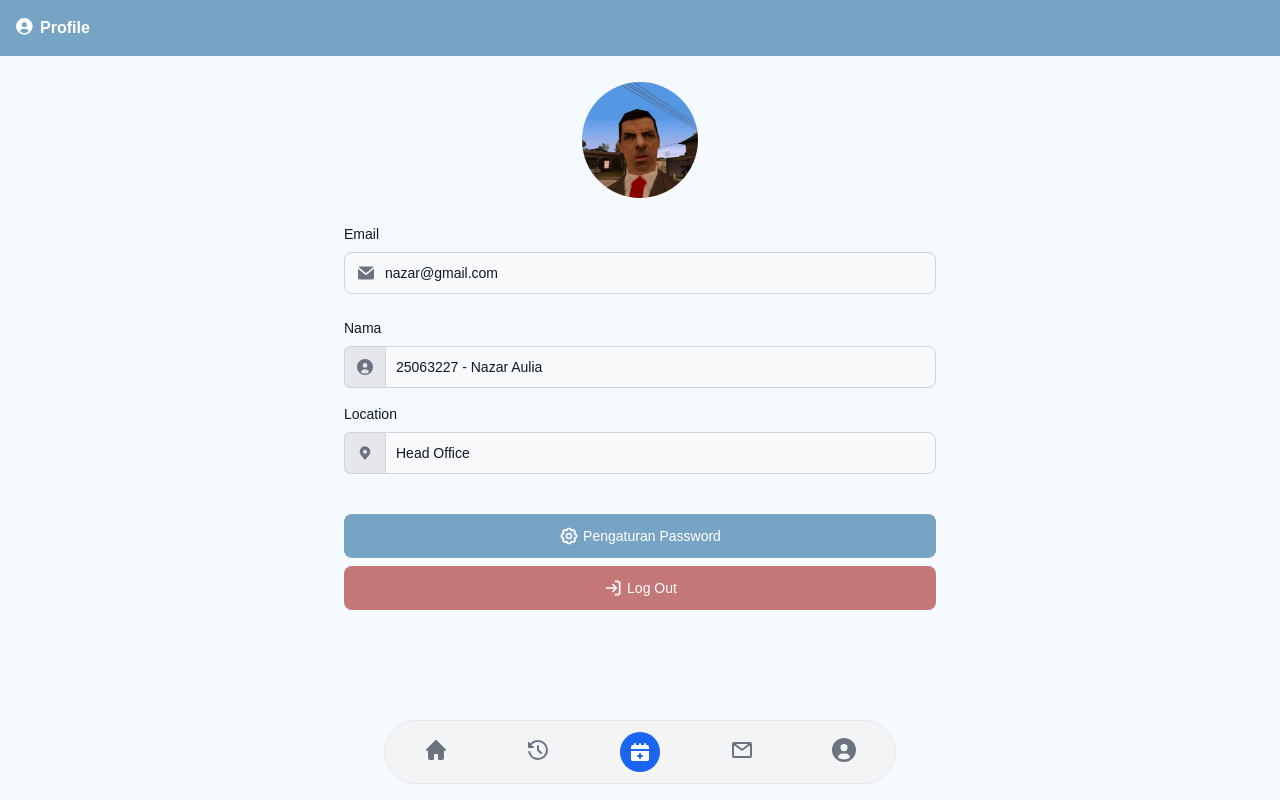
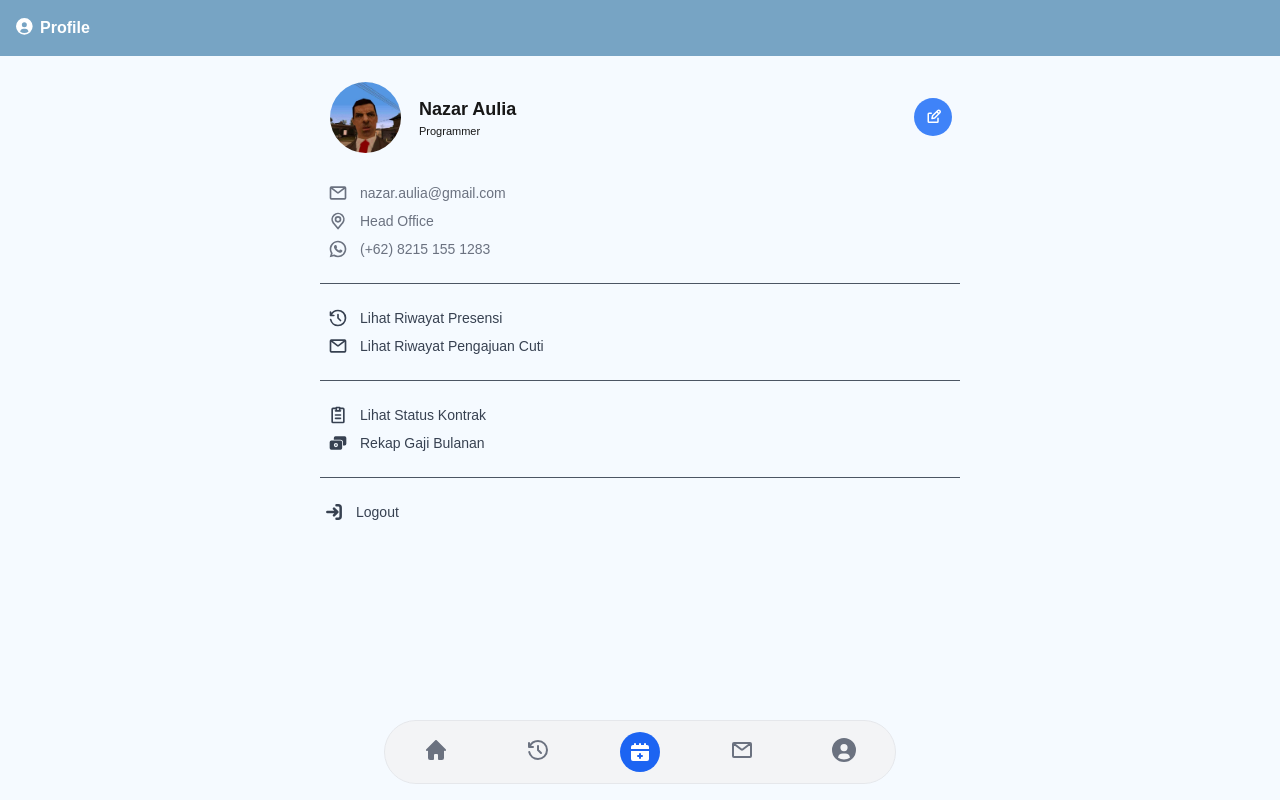
Before and after one commit to Nazarnazz/hrms-ui, a Next.js app: page /user/profile in a window 1280 px wide. Built offline with nearby package versions, Linux system fonts and the light colour scheme.

Commit message:
halaman profil user

```diff
--- a/src/app/user/profile/page.js
+++ b/src/app/user/profile/page.js
@@ -14,98 +14,118 @@ export default function Profile() {
             <div className="flex justify-center text-white">Profile</div>
           </div>
         </div>
-        <div className="p-4 m-2">
-          <center>
-            <Image width={120} height={120} priority className="rounded-full border-2" src="/assets/image/mrbean.jpg" alt="profile" />
-          </center>
+        <div className="px-6">
+          <div className="pb-6 mx-auto full-w max-w-screen-sm items-center">
+            <div className="grid grid-cols-4">
+              <div className="flex items-center gap-2 col-span-3">
+                <div className="py-4 m-2">
+                  <Image width={75} height={75} priority className="rounded-full border-2" src="/assets/image/mrbean.jpg" alt="profile" />
                 </div>
-        <div className="px-4">
-          <div className="px-6 mx-auto full-w max-w-screen-sm items-center">
-            <label htmlFor="input-group-1" className="block mb-2 text-sm font-medium text-gray-900 dark:text-white">
-              Email
-            </label>
-            <div className="relative mb-6">
-              <div className="absolute inset-y-0 start-0 flex items-center ps-3.5 pointer-events-none">
-                <svg className="w-4 h-4 text-gray-500 dark:text-gray-400" aria-hidden="true" xmlns="http://www.w3.org/2000/svg" fill="currentColor" viewBox="0 0 20 16">
-                  <path d="m10.036 8.278 9.258-7.79A1.979 1.979 0 0 0 18 0H2A1.987 1.987 0 0 0 .641.541l9.395 7.737Z" />
-                  <path d="M11.241 9.817c-.36.275-.801.425-1.255.427-.428 0-.845-.138-1.187-.395L0 2.6V14a2 2 0 0 0 2 2h16a2 2 0 0 0 2-2V2.5l-8.759 7.317Z" />
+
+                <div className="flex flex-col">
+                  <span className="font-bold text-lg">Nazar Aulia</span>
+                  <span className="text-[11px]">Programmer</span>
+                </div>
+              </div>
+              <div className="flex justify-end items-center pe-2">
+                <div className="bg-blue-500 px-2 py-2 rounded-full hover:bg-blue-600">
+                  <svg class="w-5.5 h-5.5 ps-1 text-white" aria-hidden="true" xmlns="http://www.w3.org/2000/svg" width="24" height="24" fill="none" viewBox="0 0 24 24">
+                    <path
+                      stroke="currentColor"
+                      stroke-linecap="round"
+                      stroke-linejoin="round"
+                      stroke-width="2"
+                      d="m14.304 4.844 2.852 2.852M7 7H4a1 1 0 0 0-1 1v10a1 1 0 0 0 1 1h11a1 1 0 0 0 1-1v-4.5m2.409-9.91a2.017 2.017 0 0 1 0 2.853l-6.844 6.844L8 14l.713-3.565 6.844-6.844a2.015 2.015 0 0 1 2.852 0Z"
+                    />
                   </svg>
                 </div>
-              <input
-                type="text"
-                id="input-group-1"
-                className="bg-gray-50 border border-gray-300 text-gray-900 text-sm rounded-lg focus:ring-blue-500 focus:border-blue-500 block w-full ps-10 p-2.5  dark:bg-gray-700 dark:border-gray-600 dark:placeholder-gray-400 dark:text-white dark:focus:ring-blue-500 dark:focus:border-blue-500"
-                value="nazar@gmail.com"
-                disabled
-              />
               </div>
             </div>
-          <div className="px-6 mx-auto full-w max-w-screen-sm items-center">
-            <label htmlFor="website-admin" className="block mb-2 text-sm font-medium text-gray-900 dark:text-white">
-              Nama
-            </label>
-            <div className="flex">
-              <span className="inline-flex items-center px-3 mb-4 text-sm text-gray-900 bg-gray-200 border rounded-e-0 border-gray-300 border-e-0 rounded-s-md dark:bg-gray-600 dark:text-gray-400 dark:border-gray-600">
-                <svg className="w-4 h-4 text-gray-500 dark:text-gray-400" aria-hidden="true" xmlns="http://www.w3.org/2000/svg" fill="currentColor" viewBox="0 0 20 20">
-                  <path d="M10 0a10 10 0 1 0 10 10A10.011 10.011 0 0 0 10 0Zm0 5a3 3 0 1 1 0 6 3 3 0 0 1 0-6Zm0 13a8.949 8.949 0 0 1-4.951-1.488A3.987 3.987 0 0 1 9 13h2a3.987 3.987 0 0 1 3.951 3.512A8.949 8.949 0 0 1 10 18Z" />
+            <div className="py-1 pl-2 flex items-center gap-3">
+              <svg class="w-5 h-5 text-gray-500 dark:text-white" aria-hidden="true" xmlns="http://www.w3.org/2000/svg" width="24" height="24" fill="none" viewBox="0 0 24 24">
+                <path stroke="currentColor" stroke-linecap="round" stroke-width="2" d="m3.5 5.5 7.893 6.036a1 1 0 0 0 1.214 0L20.5 5.5M4 19h16a1 1 0 0 0 1-1V6a1 1 0 0 0-1-1H4a1 1 0 0 0-1 1v12a1 1 0 0 0 1 1Z" />
               </svg>
-              </span>
-              <input
-                type="text"
-                id="website-admin"
-                className="rounded-none rounded-e-lg bg-gray-50 border text-gray-900 focus:ring-blue-500 focus:border-blue-500 block flex-1 min-w-0 w-full text-sm border-gray-300 p-2.5  dark:bg-gray-700 dark:border-gray-600 dark:placeholder-gray-400 mb-4 dark:text-white dark:focus:ring-blue-500 dark:focus:border-blue-500"
-                value="25063227 - Nazar Aulia"
-                disabled
-              />
+
+              <span className="text-sm text-gray-500">nazar.aulia@gmail.com</span>
             </div>
-          </div>
-          <div className="px-6 mx-auto full-w max-w-screen-sm items-center">
-            <label htmlFor="website-admin-2" className="block mb-2 text-sm font-medium text-gray-900 dark:text-white">
-              Location
-            </label>
-            <div className="flex">
-              <span className="inline-flex items-center px-3 text-sm text-gray-900 bg-gray-200 border rounded-e-0 border-gray-300 border-e-0 rounded-s-md dark:bg-gray-600 dark:text-gray-400 dark:border-gray-600">
-                <svg className="w-4 h-4  text-gray-500 dark:text-gray-400" aria-hidden="true" xmlns="http://www.w3.org/2000/svg" width="24" height="24" fill="currentColor" viewBox="0 0 24 24">
+            <div className="py-1 pl-2 flex items-center gap-3">
+              <svg class="w-5 h-5 text-gray-500 dark:text-white" aria-hidden="true" xmlns="http://www.w3.org/2000/svg" width="24" height="24" fill="none" viewBox="0 0 24 24">
+                <path stroke="currentColor" stroke-linecap="round" stroke-linejoin="round" stroke-width="2" d="M12 13a3 3 0 1 0 0-6 3 3 0 0 0 0 6Z" />
                 <path
-                    fillRule="evenodd"
-                    d="M11.906 1.994a8.002 8.002 0 0 1 8.09 8.421 7.996 7.996 0 0 1-1.297 3.957.996.996 0 0 1-.133.204l-.108.129c-.178.243-.37.477-.573.699l-5.112 6.224a1 1 0 0 1-1.545 0L5.982 15.26l-.002-.002a18.146 18.146 0 0 1-.309-.38l-.133-.163a.999.999 0 0 1-.13-.202 7.995 7.995 0 0 1 6.498-12.518ZM15 9.997a3 3 0 1 1-5.999 0 3 3 0 0 1 5.999 0Z"
-                    clipRule="evenodd"
+                  stroke="currentColor"
+                  stroke-linecap="round"
+                  stroke-linejoin="round"
+                  stroke-width="2"
+                  d="M17.8 13.938h-.011a7 7 0 1 0-11.464.144h-.016l.14.171c.1.127.2.251.3.371L12 21l5.13-6.248c.194-.209.374-.429.54-.659l.13-.155Z"
                 />
               </svg>
-              </span>
-              <input
-                type="text"
-                id="website-admin-2"
-                className="rounded-none rounded-e-lg bg-gray-50 border text-gray-900 focus:ring-blue-500 focus:border-blue-500 block flex-1 min-w-0 w-full text-sm border-gray-300 p-2.5  dark:bg-gray-700 dark:border-gray-600 dark:placeholder-gray-400 dark:text-white dark:focus:ring-blue-500 dark:focus:border-blue-500"
-                value="Head Office"
-                disabled
+              <span className="text-sm text-gray-500">Head Office</span>
+            </div>
+            <div className="py-1 pl-2 flex items-center gap-3">
+              <svg class="w-5 h-5 text-gray-500 dark:text-white" aria-hidden="true" xmlns="http://www.w3.org/2000/svg" width="24" height="24" fill="none" viewBox="0 0 24 24">
+                <path
+                  fill="currentColor"
+                  fill-rule="evenodd"
+                  d="M12 4a8 8 0 0 0-6.895 12.06l.569.718-.697 2.359 2.32-.648.379.243A8 8 0 1 0 12 4ZM2 12C2 6.477 6.477 2 12 2s10 4.477 10 10-4.477 10-10 10a9.96 9.96 0 0 1-5.016-1.347l-4.948 1.382 1.426-4.829-.006-.007-.033-.055A9.958 9.958 0 0 1 2 12Z"
+                  clip-rule="evenodd"
                 />
+                <path
+                  fill="currentColor"
+                  d="M16.735 13.492c-.038-.018-1.497-.736-1.756-.83a1.008 1.008 0 0 0-.34-.075c-.196 0-.362.098-.49.291-.146.217-.587.732-.723.886-.018.02-.042.045-.057.045-.013 0-.239-.093-.307-.123-1.564-.68-2.751-2.313-2.914-2.589-.023-.04-.024-.057-.024-.057.005-.021.058-.074.085-.101.08-.079.166-.182.249-.283l.117-.14c.121-.14.175-.25.237-.375l.033-.066a.68.68 0 0 0-.02-.64c-.034-.069-.65-1.555-.715-1.711-.158-.377-.366-.552-.655-.552-.027 0 0 0-.112.005-.137.005-.883.104-1.213.311-.35.22-.94.924-.94 2.16 0 1.112.705 2.162 1.008 2.561l.041.06c1.161 1.695 2.608 2.951 4.074 3.537 1.412.564 2.081.63 2.461.63.16 0 .288-.013.4-.024l.072-.007c.488-.043 1.56-.599 1.804-1.276.192-.534.243-1.117.115-1.329-.088-.144-.239-.216-.43-.308Z"
+                />
+              </svg>
+
+              <span className="text-sm text-gray-500">(+62) 8215 155 1283</span>
             </div>
-            <div className="mt-10">
-              <Link href={"/user/pengaturan"}>
-                <div className="px-6 mx-auto full-w max-w-screen-sm items-center bg-[#77A4C4] dark:bg-[#567f9f] p-3 rounded-lg hover:bg-[#567f9f] dark:hover:bg-[#77A4C4] flex gap-1 justify-center text-sm text-white">
-                  <svg className="w-5 h-5 text-white" aria-hidden="true" xmlns="http://www.w3.org/2000/svg" width="24" height="24" fill="none" viewBox="0 0 24 24">
+            <div className="border-b border-gray-600 my-5"></div>
+            <div className="py-1 pl-2 hover:bg-gray-200  flex items-center gap-3 group">
+              <svg class="w-5 h-5 text-gray-700 dark:text-white" aria-hidden="true" xmlns="http://www.w3.org/2000/svg" width="24" height="24" fill="none" viewBox="0 0 24 24">
                 <path
                   stroke="currentColor"
-                      strokeLinecap="round"
-                      strokeLinejoin="round"
-                      strokeWidth="2"
-                      d="M21 13v-2a1 1 0 0 0-1-1h-.757l-.707-1.707.535-.536a1 1 0 0 0 0-1.414l-1.414-1.414a1 1 0 0 0-1.414 0l-.536.535L14 4.757V4a1 1 0 0 0-1-1h-2a1 1 0 0 0-1 1v.757l-1.707.707-.536-.535a1 1 0 0 0-1.414 0L4.929 6.343a1 1 0 0 0 0 1.414l.536.536L4.757 10H4a1 1 0 0 0-1 1v2a1 1 0 0 0 1 1h.757l.707 1.707-.535.536a1 1 0 0 0 0 1.414l1.414 1.414a1 1 0 0 0 1.414 0l.536-.535 1.707.707V20a1 1 0 0 0 1 1h2a1 1 0 0 0 1-1v-.757l1.707-.708.536.536a1 1 0 0 0 1.414 0l1.414-1.414a1 1 0 0 0 0-1.414l-.535-.536.707-1.707H20a1 1 0 0 0 1-1Z"
+                  stroke-linecap="round"
+                  stroke-linejoin="round"
+                  stroke-width="2"
+                  d="M12 8v4l3 3M3.22302 14C4.13247 18.008 7.71683 21 12 21c4.9706 0 9-4.0294 9-9 0-4.97056-4.0294-9-9-9-3.72916 0-6.92858 2.26806-8.29409 5.5M7 9H3V5"
                 />
-                    <path stroke="currentColor" strokeLinecap="round" strokeLinejoin="round" strokeWidth="2" d="M12 15a3 3 0 1 0 0-6 3 3 0 0 0 0 6Z" />
               </svg>
-                  Pengaturan Password
+              <span className="text-sm text-gray-700">Lihat Riwayat Presensi</span>
+            </div>
+            <div className="py-1 pl-2 hover:bg-gray-200 flex items-center gap-3 group">
+              <svg class="w-5 h-5 text-gray-700 dark:text-white" aria-hidden="true" xmlns="http://www.w3.org/2000/svg" width="24" height="24" fill="none" viewBox="0 0 24 24">
+                <path stroke="currentColor" stroke-linecap="round" stroke-width="2" d="m3.5 5.5 7.893 6.036a1 1 0 0 0 1.214 0L20.5 5.5M4 19h16a1 1 0 0 0 1-1V6a1 1 0 0 0-1-1H4a1 1 0 0 0-1 1v12a1 1 0 0 0 1 1Z" />
+              </svg>
+
+              <span className="text-sm text-gray-700">Lihat Riwayat Pengajuan Cuti</span>
+            </div>
+            <div className="border-b border-gray-600 my-5"></div>
+
+            <div className="py-1 pl-2 hover:bg-gray-200 flex items-center gap-3 group">
+              <svg class="w-5 h-5 text-gray-700 dark:text-white" aria-hidden="true" xmlns="http://www.w3.org/2000/svg" width="24" height="24" fill="none" viewBox="0 0 24 24">
+                <path stroke="currentColor" stroke-linecap="round" stroke-linejoin="round" stroke-width="2" d="M15 4h3a1 1 0 0 1 1 1v15a1 1 0 0 1-1 1H6a1 1 0 0 1-1-1V5a1 1 0 0 1 1-1h3m0 3h6m-6 5h6m-6 4h6M10 3v4h4V3h-4Z" />
+              </svg>
+
+              <span className="text-sm text-gray-700">Lihat Status Kontrak</span>
+            </div>
+            <div className="py-1 pl-2 hover:bg-gray-200 flex items-center gap-3 group">
+              <svg class="w-5 h-5 text-gray-700 dark:text-white" aria-hidden="true" xmlns="http://www.w3.org/2000/svg" width="24" height="24" fill="currentColor" viewBox="0 0 24 24">
+                <path fill-rule="evenodd" d="M7 6a2 2 0 0 1 2-2h11a2 2 0 0 1 2 2v7a2 2 0 0 1-2 2h-2v-4a3 3 0 0 0-3-3H7V6Z" clip-rule="evenodd" />
+                <path fill-rule="evenodd" d="M2 11a2 2 0 0 1 2-2h11a2 2 0 0 1 2 2v7a2 2 0 0 1-2 2H4a2 2 0 0 1-2-2v-7Zm7.5 1a2.5 2.5 0 1 0 0 5 2.5 2.5 0 0 0 0-5Z" clip-rule="evenodd" />
+                <path d="M10.5 14.5a1 1 0 1 1-2 0 1 1 0 0 1 2 0Z" />
+              </svg>
+
+              <span className="text-sm text-gray-700">Rekap Gaji Bulanan</span>
+            </div>
+            <div className="border-b border-gray-600 my-5"></div>
+
+            <Link href={"/user/pengaturan"}>
+              <div className="py-1 pl-1 hover:bg-red-500 flex  items-center gap-3 group rounded-lg">
+                <svg class="w-5 h-5 text-gray-700 group-hover:text-white" aria-hidden="true" xmlns="http://www.w3.org/2000/svg" width="30" height="30" fill="none" viewBox="0 0 24 24">
+                  <path stroke="currentColor" stroke-linecap="round" stroke-linejoin="round" stroke-width="3" d="M16 12H4m12 0-4 4m4-4-4-4m3-4h2a3 3 0 0 1 3 3v10a3 3 0 0 1-3 3h-2" />
+                </svg>
+
+                <span className="text-sm text-gray-700 group-hover:text-white">Logout</span>
               </div>
             </Link>
-              <Link href={"/user/pengaturan"}>
-                <div className="px-6 mx-auto full-w max-w-screen-sm items-center mt-2 bg-[#c47777] dark:bg-[#9f5656] p-3 rounded-lg hover:bg-[#9f5656] dark:hover:bg-[#c47777]  flex gap-1 justify-center text-sm text-white">
-                  <svg className="w-5 h-5 text-white" aria-hidden="true" xmlns="http://www.w3.org/2000/svg" width="24" height="24" fill="none" viewBox="0 0 24 24">
-                    <path stroke="currentColor" strokeLinecap="round" strokeLinejoin="round" strokeWidth="2" d="M16 12H4m12 0-4 4m4-4-4-4m3-4h2a3 3 0 0 1 3 3v10a3 3 0 0 1-3 3h-2" />
-                  </svg>
-                  Log Out
-                </div>
-              </Link>
-            </div>
           </div>
         </div>
       </div>
```
Lines whose indentation alone changed are shown as unchanged.
